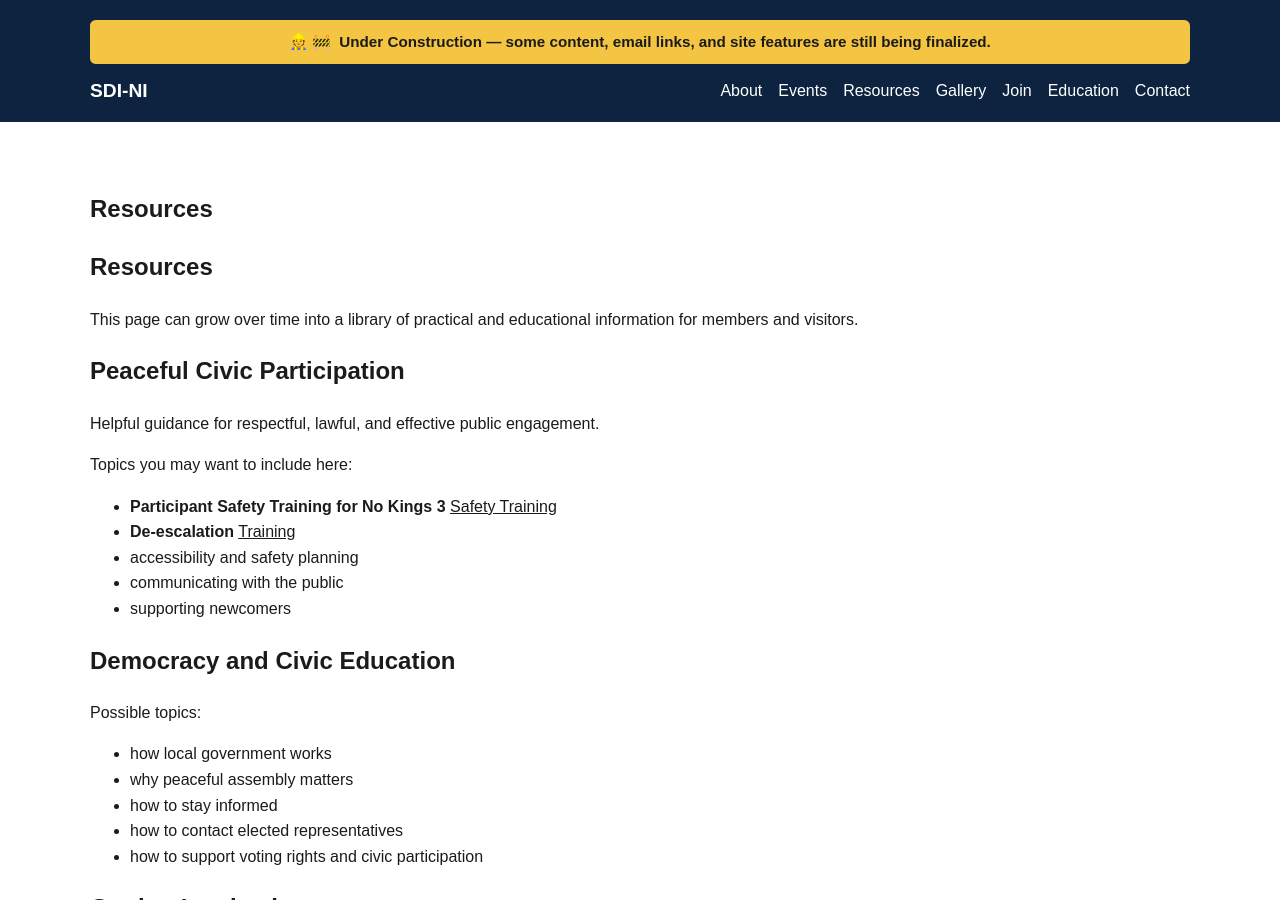
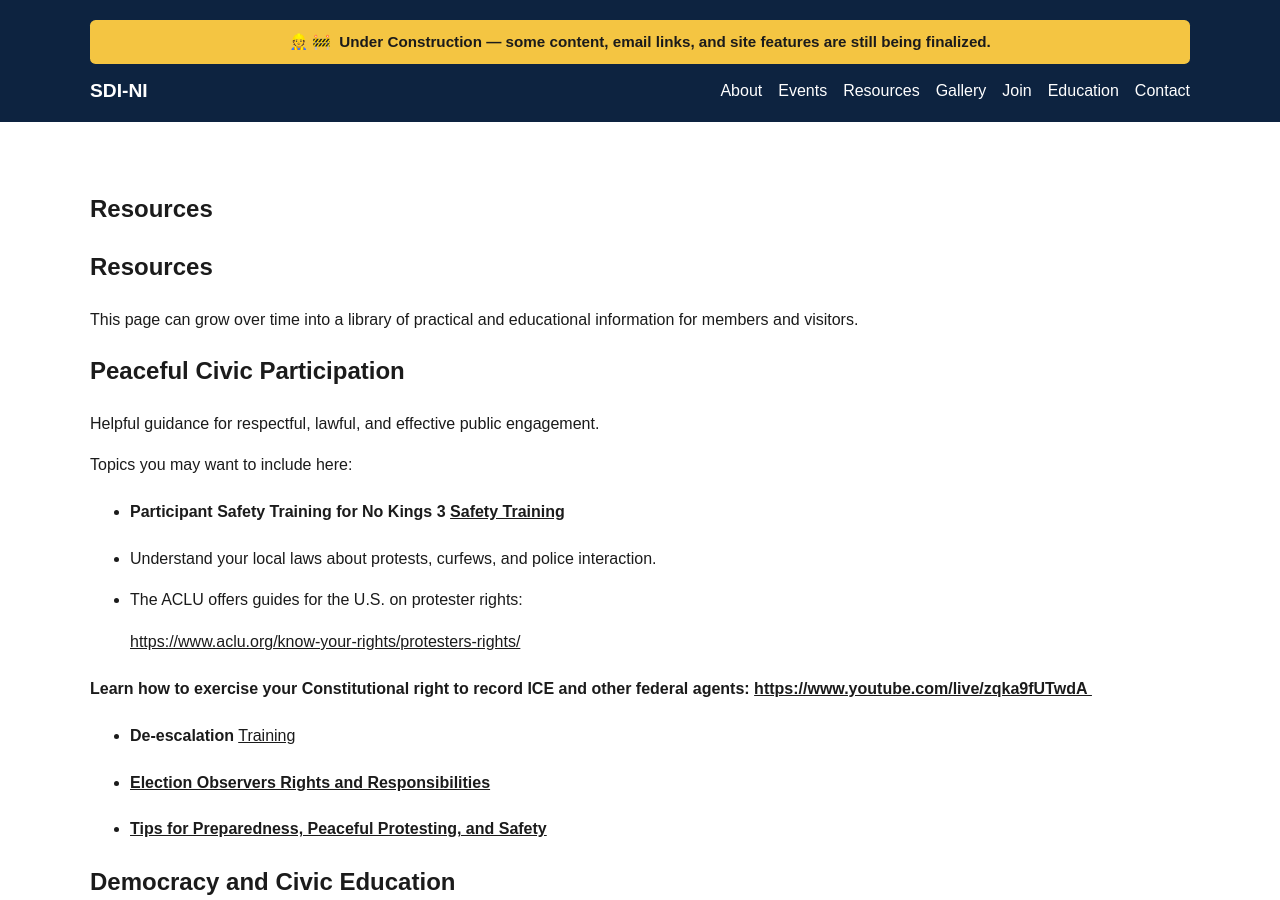
Before and after one commit to SDI-NI/sdini-web, a Jekyll site: the page built from resources.md, in a window 1280 px wide and 900 px high. Built offline with Jekyll 4.4.1, drawn with Linux system fonts in a browser that asks for light colours; a script that is not in the unit is left out.

Commit message:
Update Pages “resources”

```diff
--- a/resources.md
+++ b/resources.md
@@ -13,11 +13,22 @@ Helpful guidance for respectful, lawful, and effective public engagement.
 
 Topics you may want to include here:
 
-* **Participant Safety Training for No Kings 3** [Safety Training ](https://www.mobilize.us/indivisible/event/913879/)
+* #### **Participant Safety Training for No Kings 3** [Safety Training ](https://www.mobilize.us/indivisible/event/913879/)
+
+* Understand your local laws about protests, curfews, and police interaction.
+
+* The ACLU offers guides for the U.S. on protester rights:
+
+
+  <https://www.aclu.org/know-your-rights/protesters-rights/>
+
+
+
+#### Learn how to exercise your Constitutional right to record ICE and other federal agents: [https://www.youtube.com/live/zqka9fUTwdA ](https://www.youtube.com/live/zqka9fUTwdA)
+
 * **De-escalation** [Training](https://www.mobilize.us/indivisible/event/790452/)
-* accessibility and safety planning
-* communicating with the public
-* supporting newcomers
+* #### [Election Observers Rights and Responsibilities](https://www.sos.ca.gov/administration/regulations/current-regulations/elections/election-observations-rights-and-responsibilities)
+* #### [Tips for Preparedness, Peaceful Protesting, and Safety](https://www.hrc.org/resources/tips-for-preparedness-peaceful-protesting-and-safety)
 
 ## Democracy and Civic Education
 
```
